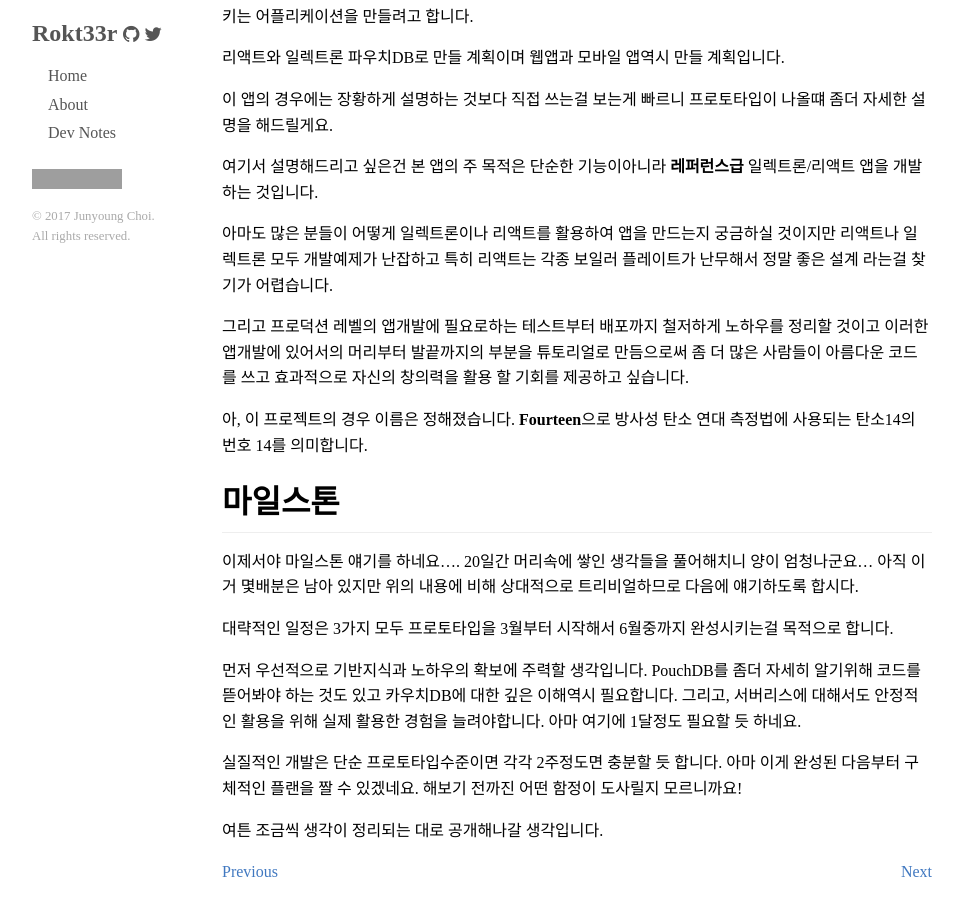
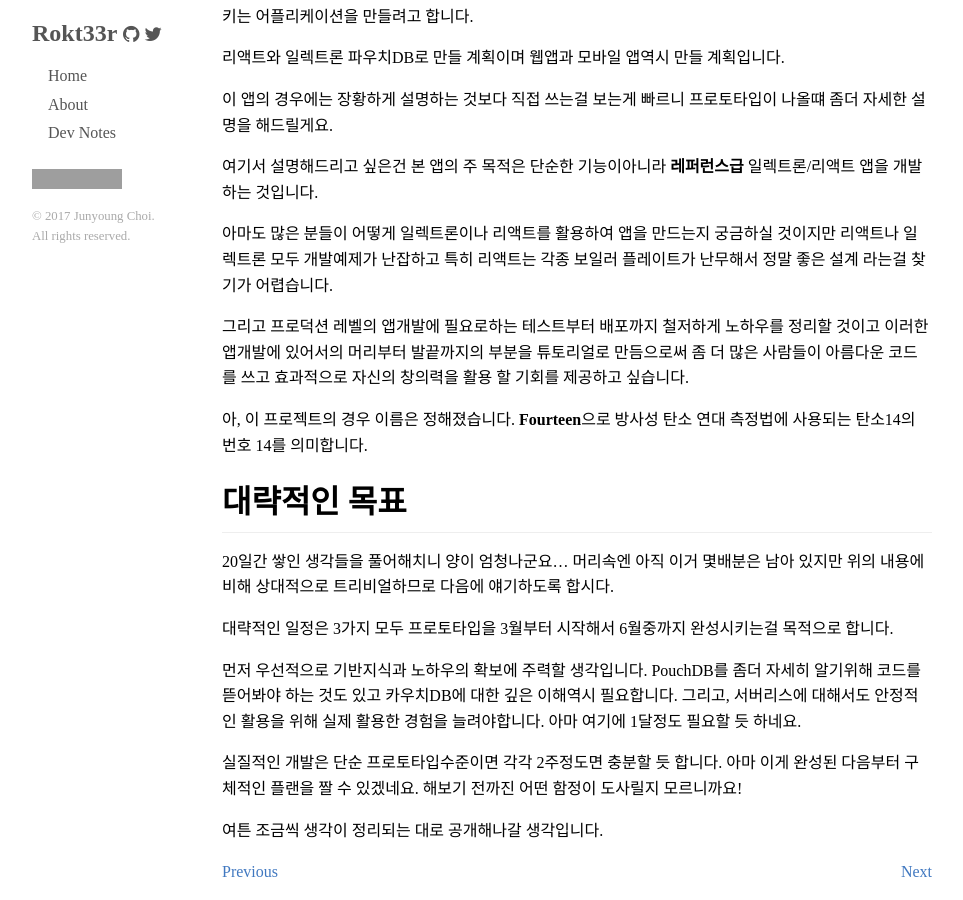
Before and after one commit to Rokt33r/rokt33r.github.io, a Jekyll site: the page built from devnotes/_posts/2017-02-11-restart.md, in a window 1280 px wide and 900 px high, scrolled down 4365 px. Shown: the whole window, without its empty margins (158-1121 px from the left). Built offline with Jekyll 4.4.1, drawn with Linux system fonts in a browser that asks for light colours; nearby versions of some CDN libraries; some web fonts are replaced; comment, search, counter and statistics services are not loaded; grey boxes are pictures that could not be loaded.

Commit message:
Update 2017-02-11-restart

```diff
--- a/devnotes/_posts/2017-02-11-restart.md
+++ b/devnotes/_posts/2017-02-11-restart.md
@@ -137,9 +137,9 @@
 
 아, 이 프로젝트의 경우 이름은 정해졌습니다. **Fourteen**으로 방사성 탄소 연대 측정법에 사용되는 탄소14의 번호 14를 의미합니다.
 
-# 마일스톤
+# 대략적인 목표
 
-이제서야 마일스톤 얘기를 하네요.... 20일간 머리속에 쌓인 생각들을 풀어해치니 양이 엄청나군요... 아직 이거 몇배분은 남아 있지만 위의 내용에 비해 상대적으로 트리비얼하므로 다음에 얘기하도록 합시다.
+20일간 쌓인 생각들을 풀어해치니 양이 엄청나군요... 머리속엔 아직 이거 몇배분은 남아 있지만 위의 내용에 비해 상대적으로 트리비얼하므로 다음에 얘기하도록 합시다.
 
 대략적인 일정은 3가지 모두 프로토타입을 3월부터 시작해서 6월중까지 완성시키는걸 목적으로 합니다.
 
```
